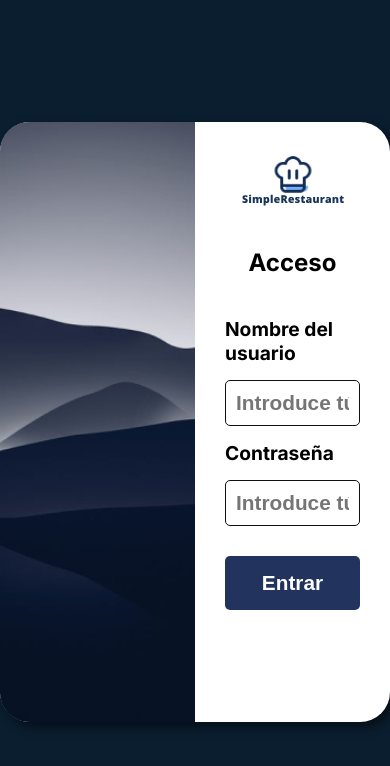
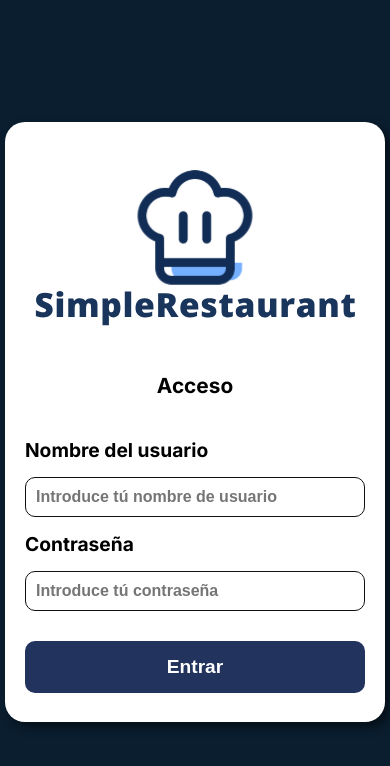
Before and after one commit to LNorza/Simple-Restaurant, a React (Vite) app in the folder web/: page / in a window 390 px wide. Shown: the top 766 px of the page. Built offline with nearby package versions, Linux system fonts and the light colour scheme.

Commit message:
Prueba de merge rama prueba

```diff
--- a/web/src/pages/login/login.css
+++ b/web/src/pages/login/login.css
@@ -72,7 +72,7 @@
     padding: 15px;
     margin-top: 15px;
     border: none;
-    border-radius: 5px;
+    border-radius: 10px;
     font-weight: 700;
     font-size: 1.3rem;
     background-color: var(--buttonBlue);
@@ -80,3 +80,54 @@
     cursor: pointer;
     transition: 0.3s;
 }
+
+.form-login button:hover {
+    background-color: var(--DarkSlateBlue);
+    font-size: 1.4rem;
+}
+
+@media (min-width: 320px) and (max-width: 426px) {
+    .login-main-container {
+        width: 100%;
+        border-radius: 20px;
+        margin: 5px;
+    }
+
+    .img-login {
+        display: none;
+    }
+
+    .form-login {
+        width: 100%;
+        padding: 20px;
+        margin-top: 30px;
+    }
+
+    .form-login img {
+        width: 100%;
+    }
+
+    .form-login h1 {
+        font-size: 1.3rem;
+    }
+
+    .form-login form {
+        font-size: 1.2rem;
+    }
+
+    .form-login input {
+        font-size: 1rem;
+        border-radius: 10px;
+    }
+
+    .form-login button {
+        padding: 15px;
+        font-size: 1.2rem;
+    }
+}
+
+@media (min-width: 768px) {
+    .login-container {
+        padding: 10px;
+    }
+}
--- a/web/src/pages/login/login.jsx
+++ b/web/src/pages/login/login.jsx
@@ -22,6 +22,7 @@ export function Login() {
                 <article className="form-login">
                     <img src={logo} alt="Logo" />
                     <h1>Acceso</h1>
+
                     <form onSubmit={handlesubmit}>
                         <label htmlFor="">Nombre del usuario</label>
                         <input
```
Lines whose indentation alone changed are shown as unchanged.
